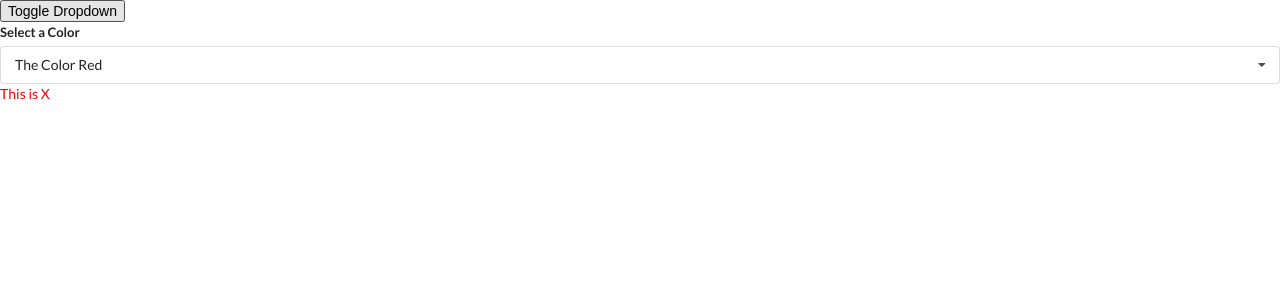
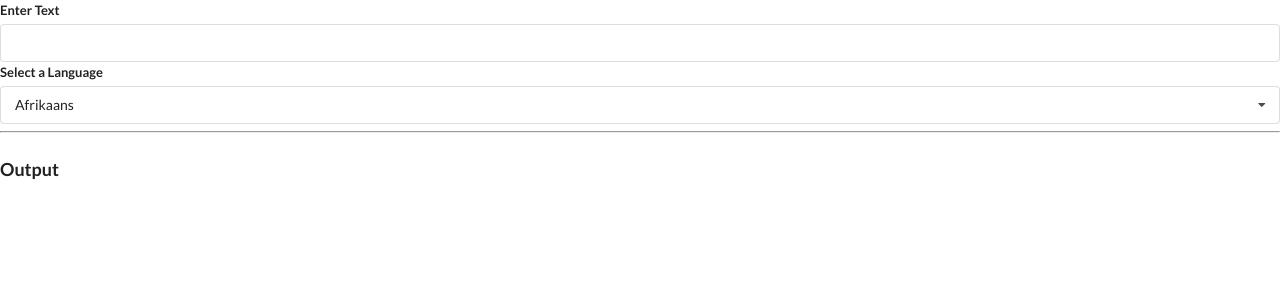
Before and after one commit to teurajarvi/widgets, a React (Create React App) app in the folder widgets/: page / in a window 1280 px wide. Shown: the top 300 px of the page. Built offline with nearby package versions, Linux system fonts and the light colour scheme.

Commit message:
Added new components Translate and Convert, and installed axios

```diff
--- a/widgets/src/App.js
+++ b/widgets/src/App.js
@@ -1,7 +1,8 @@
 import React, { useState } from "react";
 import Accordion from "./components/Accordion";
 import Search from "./components/Search";
-import Dropdow from "./components/Dropdown";
+import Dropdown from "./components/Dropdown";
+import Translate from "./components/Translate";
 
 const items = [
   {
@@ -34,6 +35,12 @@
 ];
 
 export default () => {
+  return (
+    <div>
+      <Translate />
+    </div>
+  );
+  /**
   const [selected, setSelected] = useState(options[0]);
   const [showDropdown, setShowDropdown] = useState(true);
   return (
@@ -44,6 +51,7 @@
         </button>
         {showDropdown ? (
           <Dropdow
+            label='Select a Color'
             selected={selected}
             onSelectedChange={setSelected}
             options={options}
@@ -57,4 +65,5 @@
       </div>
     </div>
   );
+*/
 };
--- /dev/null
+++ b/widgets/src/components/Convert.js
@@ -0,0 +1,10 @@
+import React, { useState, useEffect } from "react";
+
+const Convert = ({ language, text }) => {
+  useEffect(() => {
+    console.log("New language or text");
+  }, [language, text]);
+  return <div />;
+};
+
+export default Convert;
--- a/widgets/src/components/Dropdown.js
+++ b/widgets/src/components/Dropdown.js
@@ -1,6 +1,6 @@
 import React, { useState, useEffect, useRef } from "react";
 
-const Dropdow = ({ options, selected, onSelectedChange }) => {
+const Dropdown = ({ label, options, selected, onSelectedChange }) => {
   const [open, setOpen] = useState(false);
   const ref = useRef();
 
@@ -39,7 +39,7 @@
   return (
     <div ref={ref} className='ui form'>
       <div className='field'>
-        <label className='label'>Select a Color</label>
+        <label className='label'>{label}</label>
         <div
           onClick={() => setOpen(!open)}
           className={`ui selection dropdown ${open ? "visible active" : ""}`}>
@@ -54,4 +54,4 @@
   );
 };
 
-export default Dropdow;
+export default Dropdown;
--- /dev/null
+++ b/widgets/src/components/Translate.js
@@ -0,0 +1,46 @@
+import React, { useState } from "react";
+import Dropdown from "./Dropdown";
+import Convert from "./Convert";
+
+//AIzaSyCHUCmpR7cT_yDFHC98CZJy2LTms-IwDlM
+
+const options = [
+  {
+    label: "Afrikaans",
+    value: "af",
+  },
+  {
+    label: "Arabic",
+    value: "ar",
+  },
+  {
+    label: "Hindi",
+    value: "hi",
+  },
+];
+const Translate = () => {
+  const [language, setLanguage] = useState(options[0]);
+  const [text, setText] = useState("");
+
+  return (
+    <div>
+      <div className='ui form'>
+        <div className='field'>
+          <label>Enter Text</label>
+          <input value={text} onChange={(e) => setText(e.target.value)} />
+        </div>
+      </div>
+      <Dropdown
+        label='Select a Language'
+        selected={language}
+        onSelectedChange={setLanguage}
+        options={options}
+      />
+      <hr />
+      <h3 className='ui header'>Output</h3>
+      <Convert text={text} language={language} />
+    </div>
+  );
+};
+
+export default Translate;
```
